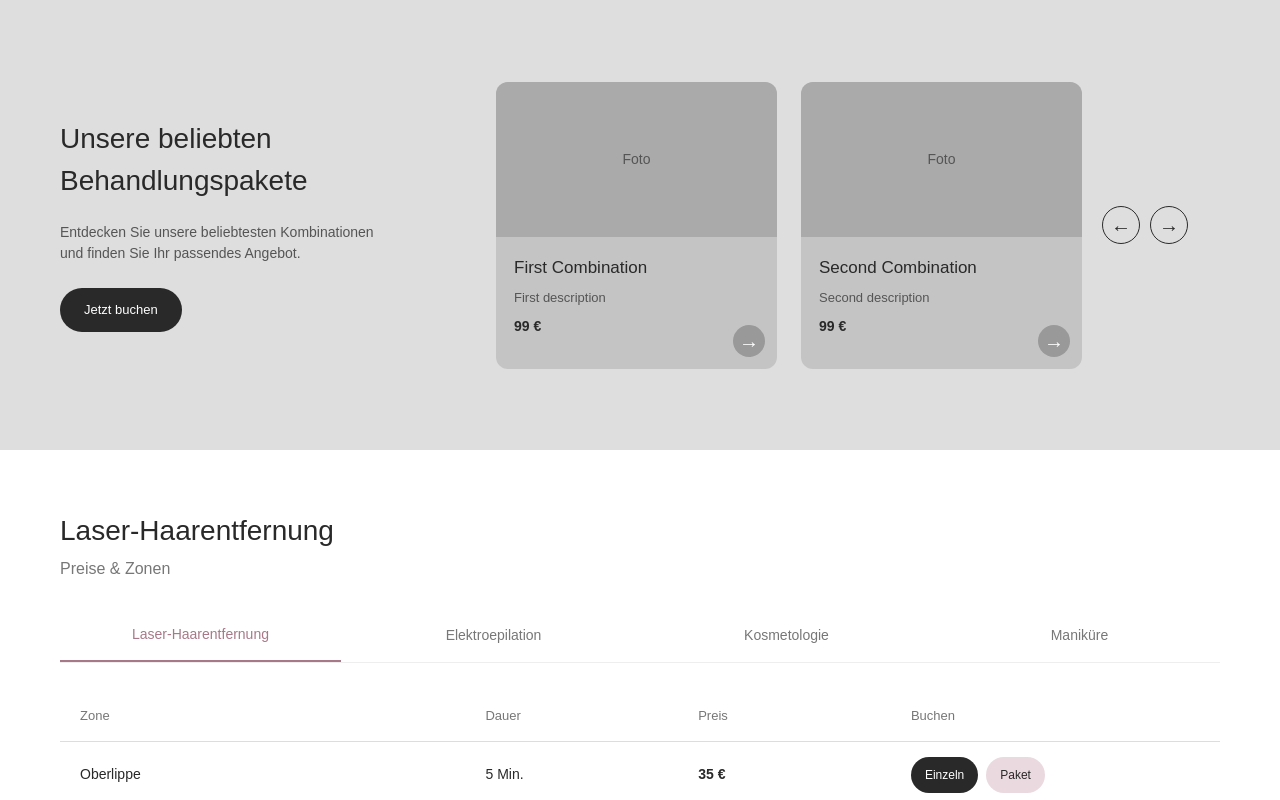
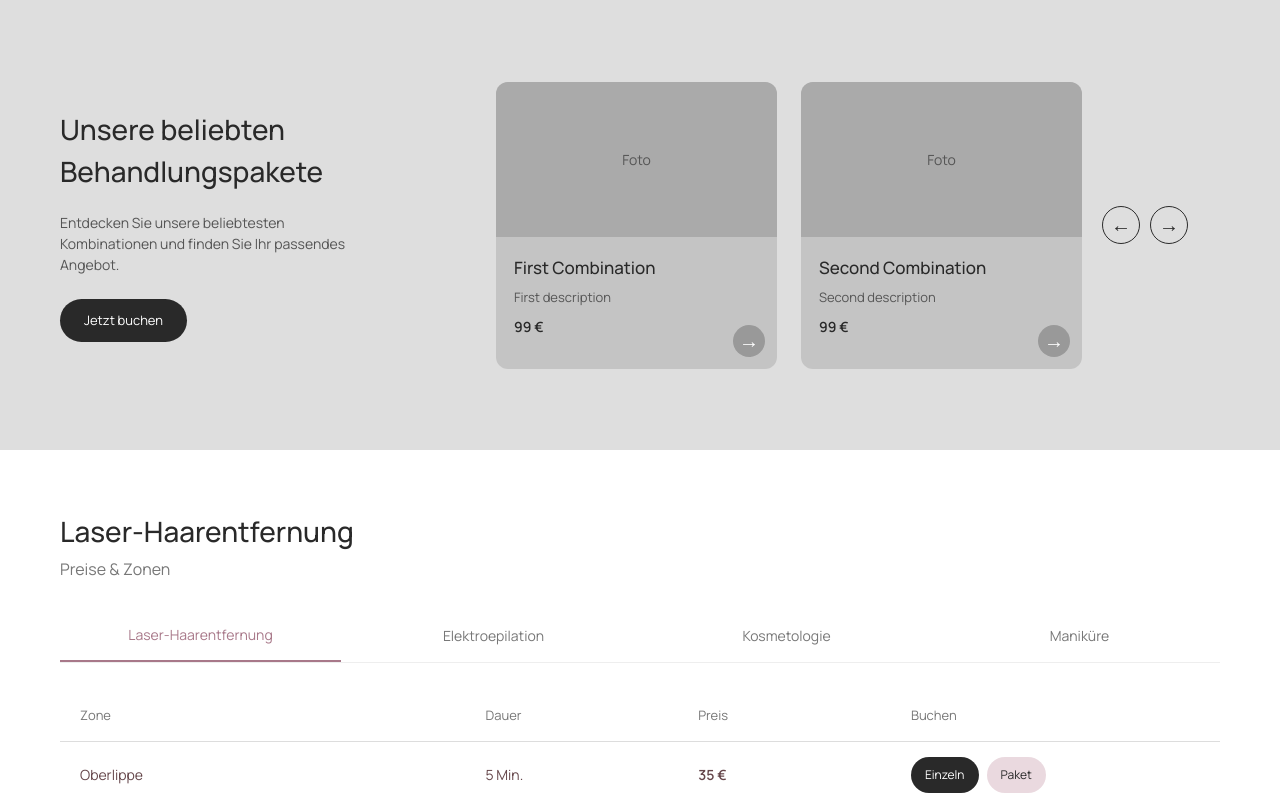
Before and after one commit to AnatoliPanas/alexandrit_haus, an Astro site: page / in a window 1280 px wide. Shown: the top 800 px of the page. Built offline with nearby package versions, Linux system fonts and the light colour scheme; Astro itself is replaced by a stand-in of ours.

Commit message:
add Global Styles

```diff
--- a/src/styles/global.css
+++ b/src/styles/global.css
@@ -1,12 +1,86 @@
-@import "tailwindcss";
+
+/* =========================
+   FONTS
+   ========================= */
+
+@import "@fontsource/prata/400.css";
+
+@import "@fontsource/manrope/400.css";
+@import "@fontsource/manrope/500.css";
+@import "@fontsource/manrope/600.css";
+@import "@fontsource/manrope/700.css";
+
+@import "@fontsource/libre-franklin/400.css";
+@import "@fontsource/libre-franklin/500.css";
+@import "@fontsource/libre-franklin/600.css";
+
+@import "@fontsource/playfair-display-sc/400.css";
+
+/* =========================
+   DESIGN TOKENS
+   ========================= */
+
 :root {
-  --background: #ffffff;
-  --text-color: #292929;
-  --accent-pink: #ead9df;
-  --card-background: #dedede;
+  /* BRAND COLORS */
+
+  --color-blush: #fad1cd;
+  --color-rose: #c27e8f;
+  --color-rose-hover: #a96075;
+  --color-rose-pressed: #87495e;
+  --color-gold: #d6b477;
+
+  /* BACKGROUNDS */
+
+  --color-background: #fff9f5;
+  --color-white: #ffffff;
+  --color-neutral: #f7f1ee;
+  --color-card: #fff8f7;
+
+  /* TEXT */
+
+  --color-heading: #250702;
+  --color-text: #65464a;
+  --color-muted: #948582;
+
+  /* BORDERS */
+
+  --color-border: #e7ddda;
+
+  /* TYPOGRAPHY */
+
+  --font-heading: "Prata", serif;
+  --font-body: "Manrope", sans-serif;
+  --font-label: "Libre Franklin", sans-serif;
+  --font-display: "Playfair Display SC", serif;
+
+  /* LAYOUT */
+
+  --container-width: 1200px;
+  --page-width: 1440px;
+
+  --spacing-desktop: 40px;
+  --spacing-tablet: 30px;
+  --spacing-mobile: 20px;
+
+  /* BORDER RADIUS */
+
+  --radius-small: 8px;
+  --radius-medium: 16px;
+  --radius-large: 24px;
+  --radius-button: 50px;
+
+  /* TRANSITIONS */
+
+  --transition: 0.2s ease;
 }
 
-* {
+/* =========================
+   RESET
+   ========================= */
+
+*,
+*::before,
+*::after {
   box-sizing: border-box;
 }
 
@@ -17,7 +91,89 @@ html {
 body {
   margin: 0;
   padding: 0;
-  background-color: var(--background);
-  color: var(--text-color);
-  font-family: Arial, sans-serif;
+
+  background-color: var(--color-background);
+  color: var(--color-text);
+
+  font-family: var(--font-body);
+  font-size: 16px;
+  font-weight: 400;
+  line-height: 1.5;
+
+  -webkit-font-smoothing: antialiased;
 }
+
+h1,
+h2,
+h3,
+h4,
+h5,
+h6 {
+  margin: 0;
+  color: var(--color-heading);
+  font-weight: 400;
+}
+
+p {
+  margin: 0;
+}
+
+a {
+  color: inherit;
+  text-decoration: none;
+}
+
+button,
+input,
+textarea,
+select {
+  font: inherit;
+}
+
+button {
+  cursor: pointer;
+}
+
+img {
+  display: block;
+  max-width: 100%;
+  height: auto;
+}
+
+button:focus-visible,
+a:focus-visible {
+  outline: 2px solid var(--color-rose-pressed);
+  outline-offset: 4px;
+}
+
+/* =========================
+   SHARED CONTAINER
+   ========================= */
+
+.container {
+  width: 100%;
+  max-width: var(--container-width);
+  margin-inline: auto;
+}
+
+/* =========================
+   RESPONSIVE
+   ========================= */
+
+@media (max-width: 1000px) {
+  :root {
+    --spacing-desktop: var(--spacing-tablet);
+  }
+}
+
+@media (max-width: 600px) {
+  :root {
+    --spacing-desktop: var(--spacing-mobile);
+  }
+}
+
+@media (prefers-reduced-motion: reduce) {
+  html {
+    scroll-behavior: auto;
+  }
+}
```
